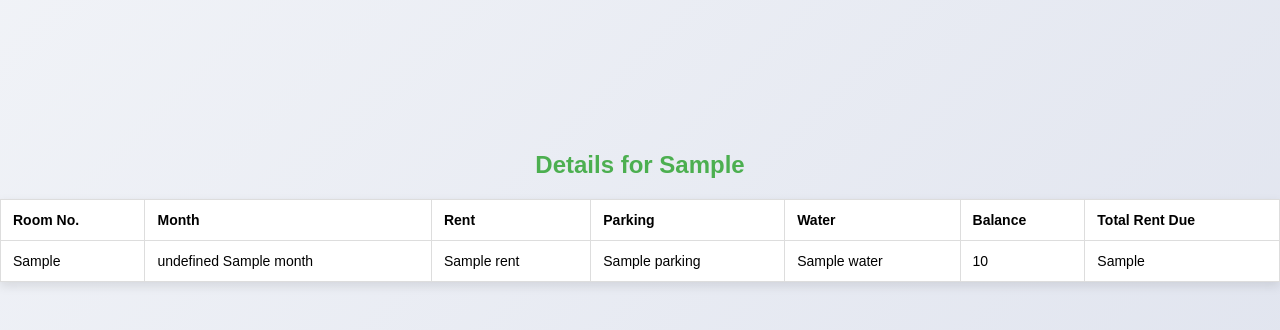
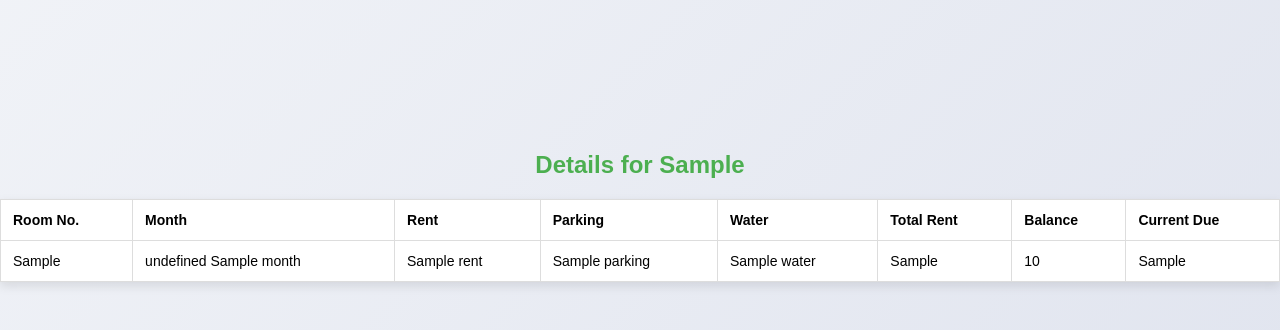
Before and after one commit to Pranshuxyadav/RAO-appartment-RMS, a Flask app: template templates/room_data.html in a window 1280 px wide. Shown: the part 192-522 px from the top of the page. Run offline with Flask 3, Linux system fonts and the light colour scheme; the template is opened without the code that fills it: most values are stand-ins (such as "Sample title", 1, 10 or a date in 2020).

Commit message:
Add files via upload

```diff
--- a/templates/room_data.html
+++ b/templates/room_data.html
@@ -17,8 +17,9 @@
             <th>Rent</th>
             <th>Parking</th>
             <th>Water</th>
+            <th>Total Rent</th>
             <th>Balance</th>
-            <th>Total Rent Due</th>
+            <th>Current Due</th>
         </tr>
         <tr>
             <td data-label="Room No.">{{ tenant['Room No.'] }}</td>
@@ -26,8 +27,9 @@
             <td data-label="Rent">{{ tenant['Rent'] }}</td>
             <td data-label="Parking">{{ tenant['Parking'] }}</td>
             <td data-label="Water">{{ tenant['Water'] }}</td>
+            <td data-label="Total Rent">{{ tenant['Total Rent'] }}</td>
             <td data-label="Balance">{{ tenant['Balance'] }}</td>
-            <td data-label="Total Rent Due">{{ tenant['Total Rent Due'] }}</td>
+            <td data-label="Current Due">{{ tenant['Current Due'] }}</td>
         </tr>
     </table>
     {% else %}
```
Also changed, not shown: 1 other file.
